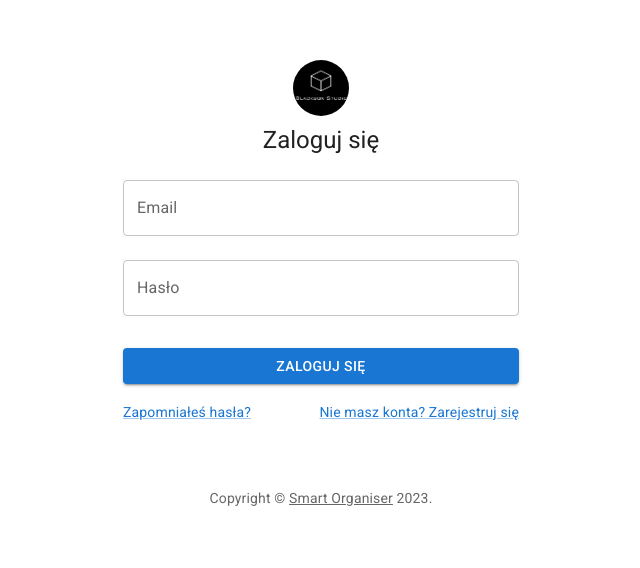
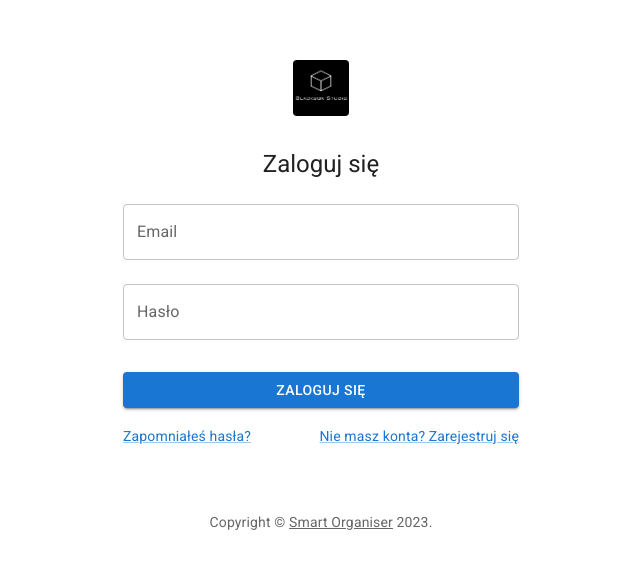
Before and after one commit to MarcinSQL/Smart-Organiser, a React (Create React App) app: page / in a window 1280 px wide. Shown: the part 104-672 px from the top of the page, without its empty margins (319-959 px from the left). Built offline with nearby package versions, Linux system fonts and the light colour scheme.

Commit message:
SO-15: Modify img styles in SignIn module

```diff
--- a/src/modules/views/authorization/SignIn.tsx
+++ b/src/modules/views/authorization/SignIn.tsx
@@ -48,7 +48,8 @@ export default function SignIn() {
         <Avatar
           src={BlackboxStudioLogo}
           alt="Blackbox Studio logo"
-          sx={{ width: 56, height: 56, m: 1, bgcolor: "secondary.main" }}
+          variant="rounded"
+          sx={{ width: 56, height: 56, m: 4, bgcolor: "secondary.main" }}
         />
         <Typography component="h1" variant="h5">
           Zaloguj się
```
